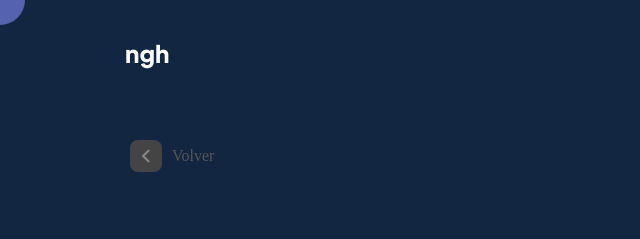
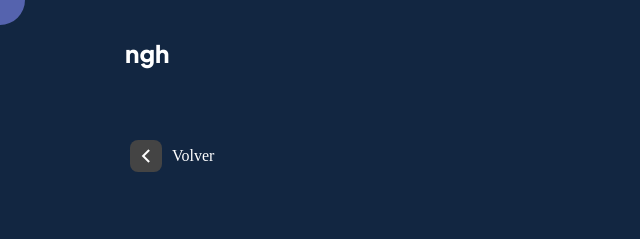
Before and after one commit to nicolasmgh/nicolasmgh.github.io, a plain HTML site: page work/project/eest3savio/index.html in a window 1280 px wide. Both pictures are taken after a click on the item "light_mode". Shown: the top 239 px of the page, 0-640 px from the left. Drawn offline with nearby package versions, Linux system fonts and the light colour scheme.

Commit message:
Update index.html

```diff
--- a/work/project/eest3savio/index.html
+++ b/work/project/eest3savio/index.html
@@ -259,6 +259,11 @@
 
             .dark-mode span.icon {
                 background: #444;
+                color: #fff;
+            }
+
+            .dark-mode span.text {
+                color: #fff;
             }
         </style>
 
```
